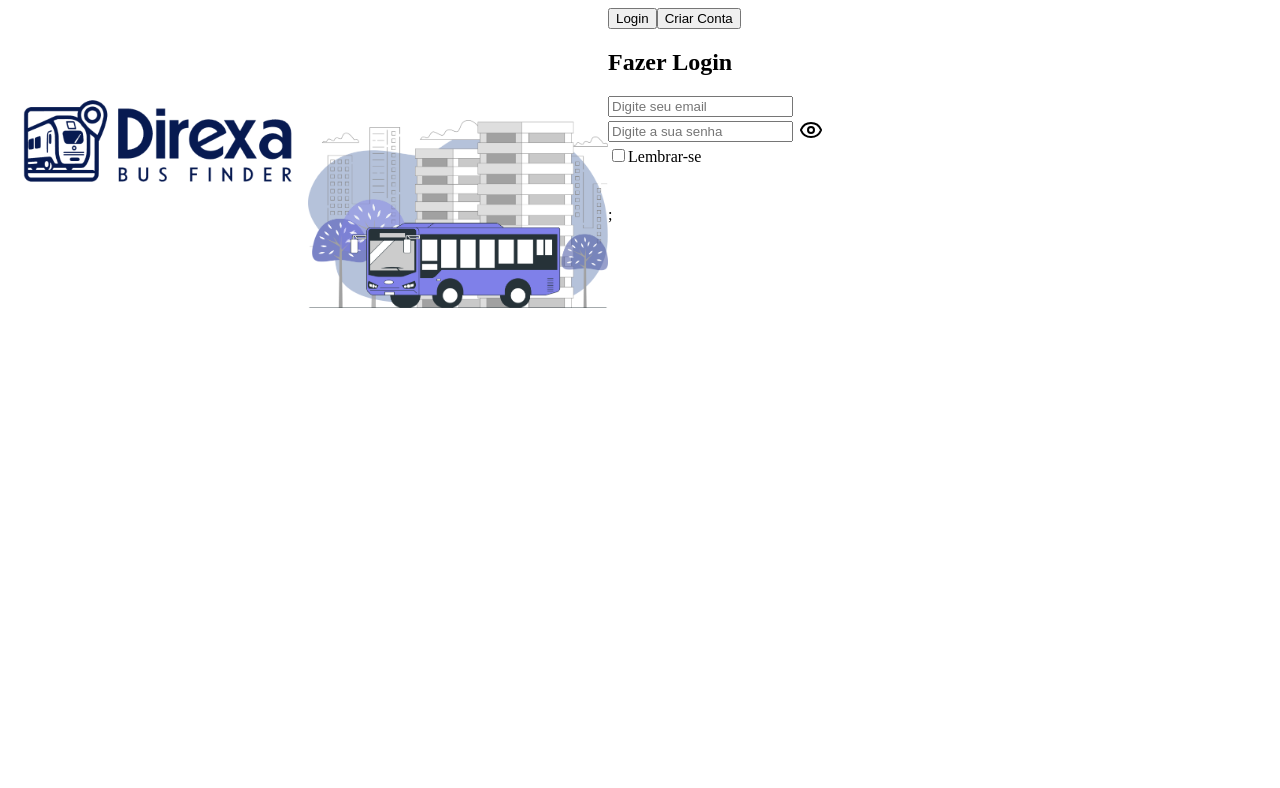
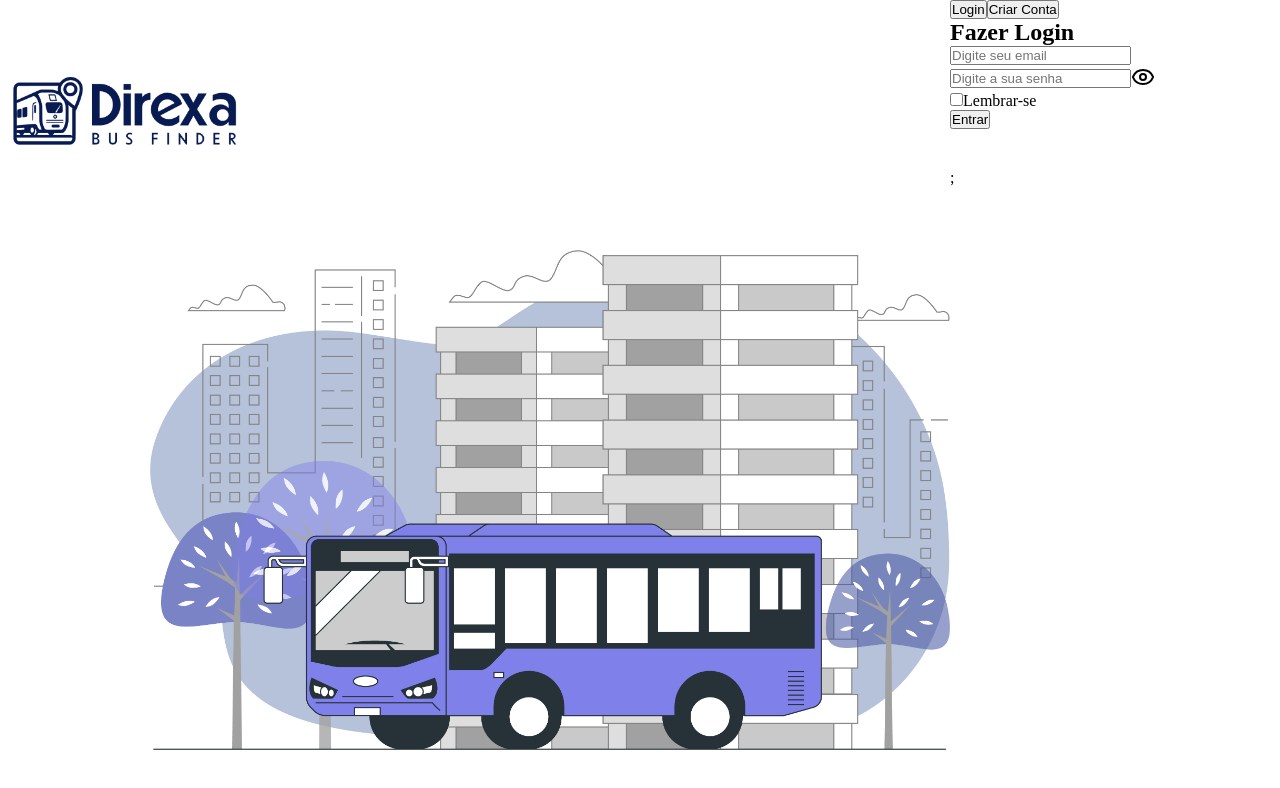
Before and after one commit to luisfelipeandrade19/DirexaPI, a React (Vite) app: page / in a window 1280 px wide. Shown: the top 788 px of the page. Built offline with nearby package versions, Linux system fonts and the light colour scheme.

Commit message:
Instalando Bootstrap e comecando estilizar

```diff
--- a/package.json
+++ b/package.json
@@ -11,6 +11,7 @@
   },
   "dependencies": {
     "@react-oauth/google": "^0.12.2",
+    "bootstrap": "^5.3.7",
     "leaflet": "^1.9.4",
     "lucide-react": "^0.525.0",
     "react": "^19.1.0",
--- a/src/components/buttonForm.tsx
+++ b/src/components/buttonForm.tsx
@@ -1,4 +1,4 @@
-function ButtonForm({ id = "", value = "" }) {
+function ButtonForm({ id = "", value = ""}) {
   return <input type="button" id={id} value={value} />;
 }
 export default ButtonForm;
--- a/src/screens/loginPage.css
+++ b/src/screens/loginPage.css
@@ -1,7 +1,23 @@
-img{
-    width: 300px;
+* {
+  margin: 0;
+  padding: 0;
+}
+#container {
+  display: flex;
 }
 
-#container{
-    display: flex;
+#logoDirexa {
+
+  width: 250px;
 }
+
+#busImg {
+  width: 800px;
+  margin-left: 150px;
+}
+
+#left {
+
+  display: flex;
+  flex-direction: column;
+}
--- a/src/screens/loginPage.tsx
+++ b/src/screens/loginPage.tsx
@@ -11,8 +11,8 @@ function LoginPage() {
   return (
     <div id="container">
       <aside id="left">
-        <img src={logo} alt="Logo do sistema Direxa" />
-        <img src={onibus} alt="Imagem de um onibus na cidade" />
+        <img id="logoDirexa" src={logo} alt="Logo do sistema Direxa" />
+        <img id="busImg" src={onibus} alt="Imagem de um onibus na cidade" />
       </aside>
       <aside id="right">
         <ButtonForm id="loginButton" value="Login" />
@@ -22,6 +22,7 @@ function LoginPage() {
           <InputEmail id="emaillogin" />
           <InputPassword />
           <LembrarButton />
+          <ButtonForm id="sendLogin" value="Entrar"/>
           <GoogleButton/>
         </form>
       </aside>
```
Also changed, not shown: 2 other files (tests, documents, lock files or other folders).
